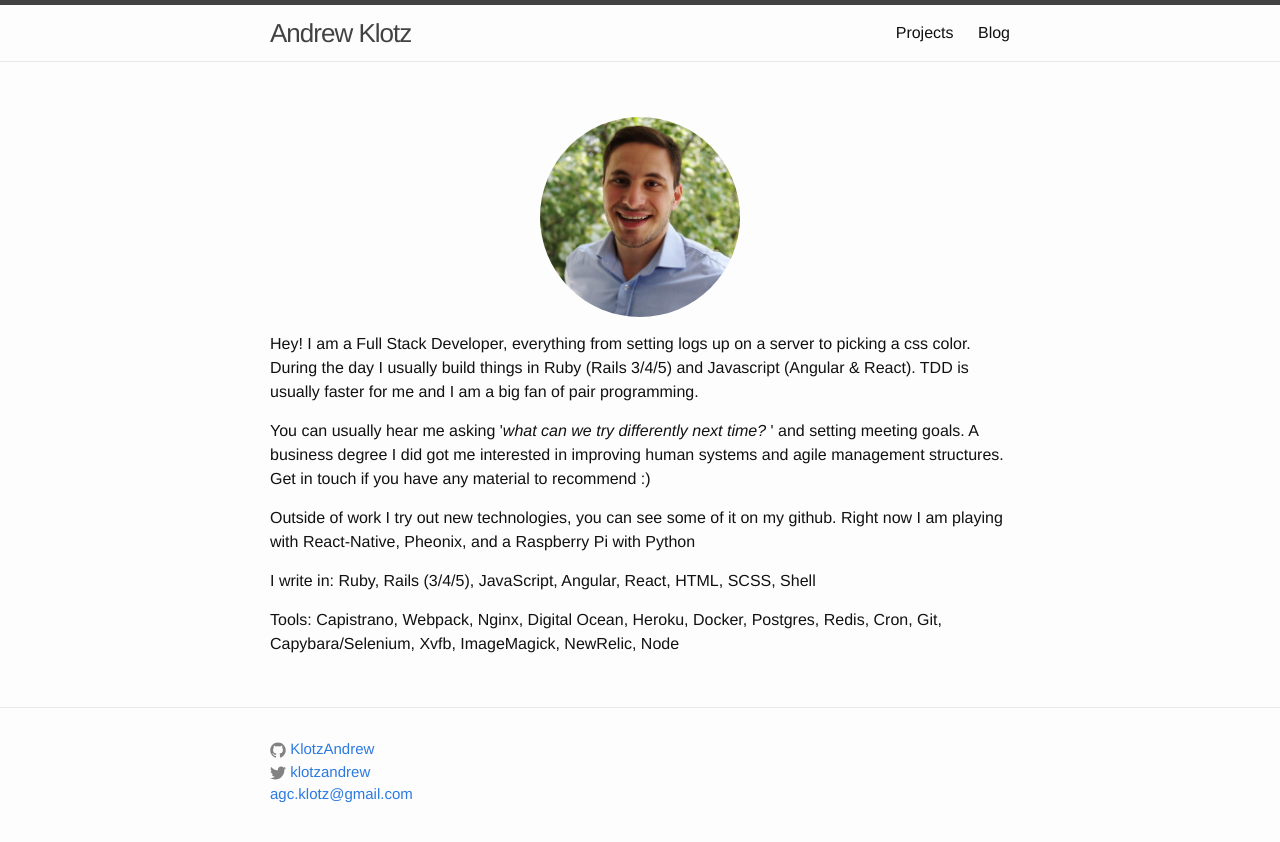
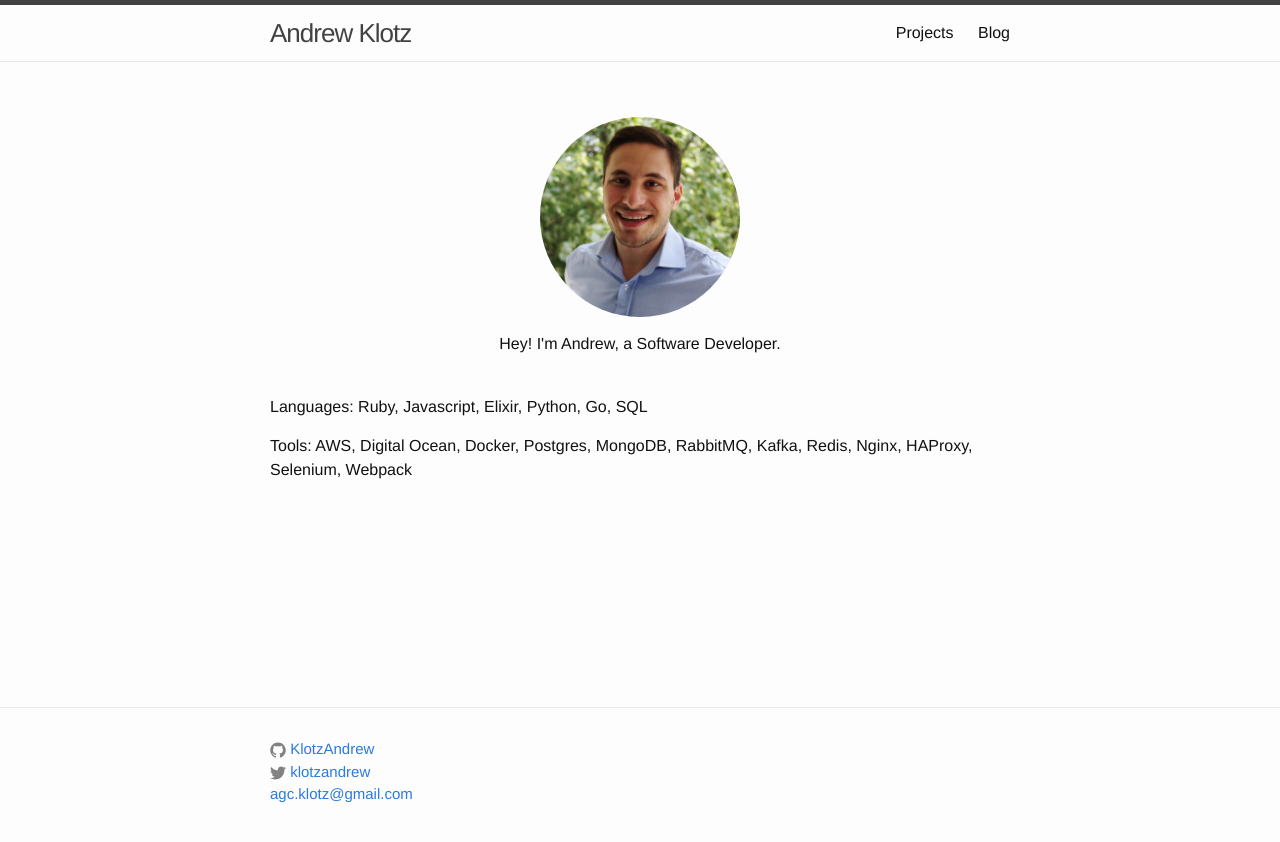
Before and after one commit to KlotzAndrew/klotzandrew.github.io, a Jekyll site: the page built from index.html, in a window 1280 px wide. Shown: the top 842 px of the page. Built offline with Jekyll 4.4.1, drawn with Linux system fonts in a browser that asks for light colours.

Commit message:
remove old profile

```diff
--- a/css/main.scss
+++ b/css/main.scss
@@ -123,3 +123,7 @@ $on-laptop:        800px;
     margin-bottom: 10px;
   }
 }
+
+.text-center {
+  text-align: center;
+}
--- a/index.html
+++ b/index.html
@@ -11,30 +11,16 @@ layout: default
   </div>
 
   <div class="home-content">
+    <p class="text-center">
+      Hey! I'm Andrew, a Software Developer.
+    </p>
+    <br>
     <p>
-      Hey! I am a Full Stack Developer, everything from setting logs up on a server
-      to picking a css color. During the day I usually build things in Ruby
-      (Rails 3/4/5) and Javascript (Angular & React). TDD is usually
-      faster for me and I am a big fan of pair programming.
+      Languages: Ruby, Javascript, Elixir, Python, Go, SQL
     </p>
     <p>
-      You can usually hear me asking '<i>what can we try differently next time?
-      </i>' and setting meeting goals. A business degree I did got me
-      interested in improving human systems and agile management structures.
-      Get in touch if you have any material to recommend :)
-    </p>
-    <p>
-      Outside of work I try out new technologies, you can see some
-      of it on my github. Right now I am playing with React-Native,
-      Pheonix, and a Raspberry Pi with Python
-    </p>
-    <p>
-      I write in: Ruby, Rails (3/4/5), JavaScript, Angular, React, HTML, SCSS,
-      Shell
-    </p>
-    <p>
-      Tools: Capistrano, Webpack, Nginx, Digital Ocean, Heroku, Docker, Postgres, Redis,
-      Cron, Git, Capybara/Selenium, Xvfb, ImageMagick, NewRelic, Node
+      Tools: AWS, Digital Ocean, Docker, Postgres, MongoDB, RabbitMQ, Kafka,
+      Redis, Nginx, HAProxy, Selenium, Webpack
     </p>
   </div>
 </div>
```
